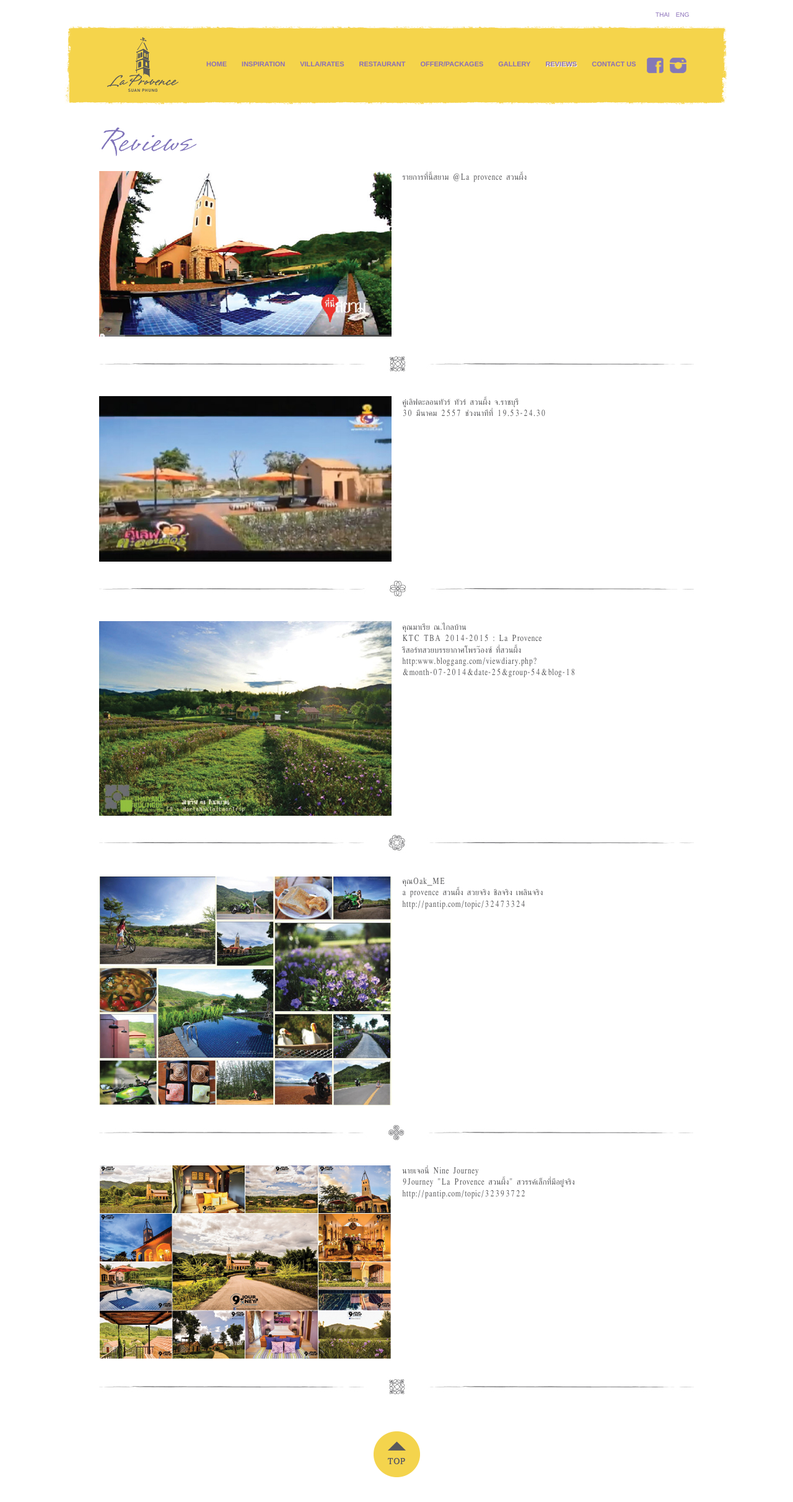
After one commit to ecadigital/resort2, a PHP site: page /reviews.php in a window 1280 px wide. The commit adds this page. Shown: the whole page at 62% size. Run offline with PHP 8.4, Linux system fonts and the light colour scheme; some libraries are stand-ins or nearby versions.

Commit message:
reviews
reviews

```diff
--- a/css/layout.css
+++ b/css/layout.css
@@ -775,3 +775,21 @@ p{
 	height: 266px;
 
 }
+
+.rv-left {
+	width: 472px;
+	height: auto;
+	float: left;
+	margin-right: 17px;
+}
+
+.rv-right {
+	width: 471px;
+	height: auto;
+	float: left;
+}
+
+.rv-right a{
+	color: #59595B;
+ text-decoration: none;
+}
--- /dev/null
+++ b/reviews.php
@@ -0,0 +1,137 @@
+<!DOCTYPE html>
+<!--[if lt IE 7]>      <html class="no-js lt-ie9 lt-ie8 lt-ie7"> <![endif]-->
+<!--[if IE 7]>         <html class="no-js lt-ie9 lt-ie8"> <![endif]-->
+<!--[if IE 8]>         <html class="no-js lt-ie9"> <![endif]-->
+<!--[if gt IE 8]><!--> <html class="no-js"> <!--<![endif]-->
+    <head>
+        <meta charset="utf-8">
+        <meta http-equiv="X-UA-Compatible" content="IE=edge">
+        <title></title>
+        <meta name="description" content="">
+        <meta name="viewport" content="width=1167">
+
+        <!-- Place favicon.ico and apple-touch-icon.png in the root directory -->
+
+        <link rel="stylesheet" href="css/normalize.css">
+        <link rel="stylesheet" href="css/main.css">
+        <link rel="stylesheet" href="css/layout.css">
+        <script src="js/vendor/modernizr-2.6.2.min.js"></script>
+    </head>
+    <body>
+        <!--[if lt IE 7]>
+            <p class="browsehappy">You are using an <strong>outdated</strong> browser. Please <a href="http://browsehappy.com/">upgrade your browser</a> to improve your experience.</p>
+        <![endif]-->
+
+
+
+        <?php include("inc-topmenu.php");?>
+
+
+        <div id="inner-wrapper">
+	        <h1 class="left">Reviews</h1>
+        <div class="rv-left">
+            <div id="rv-img1" class="rvimg" class="overflow"><a href="#"><img src="img/rv-img1.jpg"></a>
+            </div>
+        </div>
+        <div class="rv-right"><a href="#"><span>รายการที่นี้สยาม @La provence สวนผึ้ง</span></a>
+
+        </div>
+
+         <div class="clearfix"></div>
+
+                 <div class="linelarge">
+                    <img src="images/flower-line5.jpg">
+                </div>
+                <div class="clearfix"></div>
+
+        <div class="rv-left">
+            <div id="rv-img1" class="rvimg" class="overflow"><a href="#"><img src="img/rv-img2.jpg"></a>
+            </div>
+        </div>
+        <div class="rv-right"><a href="#"><span>คู่เลิฟตะลอนทัวร์ ทัวร์ สวนผึ้ง จ.ราชบุรี <br> 30 มีนาคม 2557 ช่วงนาทีที่ 19.53-24.30</span></a>
+
+        </div>
+
+         <div class="clearfix"></div>
+
+                 <div class="linelarge">
+                   <img src="images/flower-line6.jpg">
+                </div>
+                <div class="clearfix"></div>
+
+        <div class="rv-left">
+            <div id="rv-img1" class="rvimg" class="overflow"><a href="#"><img src="img/rv-img3.jpg"></a>
+            </div>
+        </div>
+        <div class="rv-right"><a href="#"><span>คุณมาเรีย ณ.ไกลบ้าน<br>
+            KTC TBA 2014-2015 : La Provence<br>
+            รีสอร์ทสวยบรรยากาศโพรว๊องซ์ ที่สวนผึ้ง<br>
+            http:www.bloggang.com/viewdiary.php?<br>
+            &month-07-2014&date-25&group-54&blog-18</span></a>
+
+        </div>
+
+         <div class="clearfix"></div>
+
+                 <div class="linelarge">
+                    <img src="images/flower-line7.jpg">
+                </div>
+                <div class="clearfix"></div>
+        <div class="rv-left">
+            <div id="rv-img1" class="rvimg" class="overflow"><a href="#"><img src="img/rv-img4.jpg"></a>
+            </div>
+        </div>
+        <div class="rv-right"><a href="#"><span>คุณOak_ME<br>
+            a provence สวนผึ้ง สวยจริง ชิลจริง เพลินจริง<br>
+            http://pantip.com/topic/32473324</span></a>
+
+        </div>
+
+         <div class="clearfix"></div>
+
+                 <div class="linelarge">
+                    <img src="images/flower-line8.jpg">
+                </div>
+                <div class="clearfix"></div>
+
+        <div class="rv-left">
+            <div id="rv-img1" class="rvimg" class="overflow"><a href="#"><img src="img/rv-img5.jpg"></a>
+            </div>
+        </div>
+        <div class="rv-right"><a href="#"><span>นายเจอนี่ Nine Journey<br>
+            9Journey "La Provence สวนผึ้ง" สวรรค์เล็กที่มีอยู่จริง <br>
+            http://pantip.com/topic/32393722</b></span></a>
+
+        </div>
+
+         <div class="clearfix"></div>
+
+                 <div class="linelarge">
+                    <img src="images/flower-line9.jpg">
+                </div>
+                <div class="clearfix"></div>
+
+
+
+        <div class="gotop">
+	        <img src="images/gotop.png">
+        </div>
+
+        </div>
+      <!--inner-wrapper-->
+        </div>
+
+
+
+
+<?php include('inc-footer.php');?>
+
+
+        <script>
+	        $(document).ready(function(){
+		        $('#reviewa').addClass('active');
+		        $(this).areaAnimate0();
+	        });
+        </script>
+    </body>
+</html>
```
Also changed, not shown: images/flower-line5.jpg (added), images/flower-line6.jpg (added), images/flower-line7.jpg (added), images/flower-line8.jpg (added), images/flower-line9.jpg (added), img/rv-img1.jpg (added), img/rv-img2.jpg (added), img/rv-img3.jpg (added), img/rv-img4.jpg (added), img/rv-img5.jpg (added).
